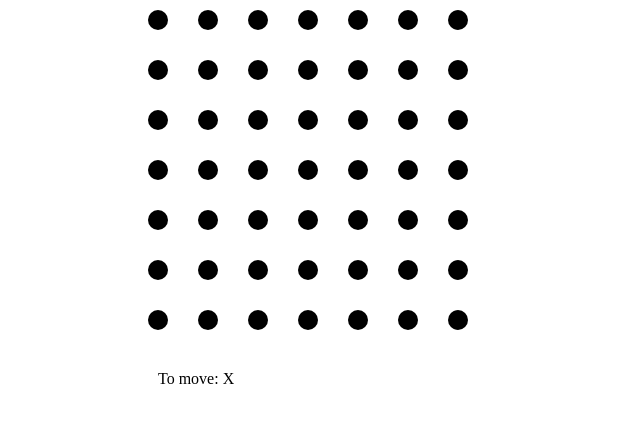
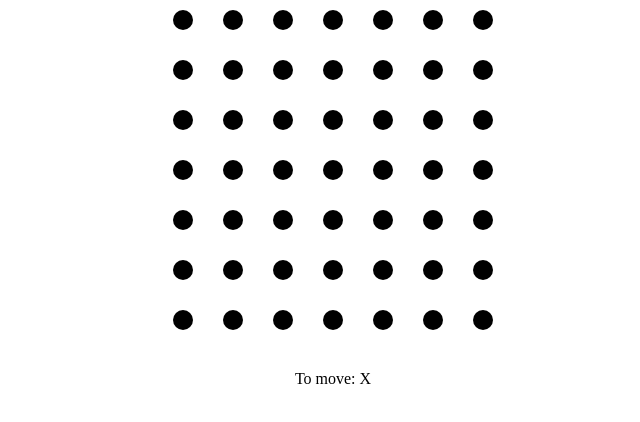
Before and after one commit to sjsakib/dot-connect, a React app: page / in a window 1280 px wide. Shown: the whole page, without its empty margins (307-947 px from the left). Built offline with nearby package versions, Linux system fonts and the light colour scheme.

Commit message:
minor style fix

```diff
--- a/src/components/Grid.js
+++ b/src/components/Grid.js
@@ -25,9 +25,11 @@ class Grid extends Component {
 		);
 
 		return (
-			<div className="container" style={{ width: props.size * 50 }}>
-				{grid}
-				<p> To move: {props.xIsNext ? 'X' : 'O'}</p>
+			<div className="container" style={{ width: (props.size-1) * 50 }}>
+				<div className="grid-container" style={{ width: props.size * 50 }}>
+					{grid}
+				</div>
+				<p className='game-info'> To move: {props.xIsNext ? 'X' : 'O'}</p>
 			</div>
 		);
 	}
--- a/src/css/index.css
+++ b/src/css/index.css
@@ -54,3 +54,8 @@
 	line-height: 50px;
 	text-align: center;
 }
+
+
+.game-info {
+	text-align: center;
+}
--- a/src/reducers/index.js
+++ b/src/reducers/index.js
@@ -58,8 +58,8 @@ function nodeClicked(state, clickedNode) {
 
   const lastClicked = state.lastClicked;
   if (!lastClicked ||
-    (clickedNode.r == lastClicked.r &&
-      clickedNode.c == lastClicked.c)
+    (clickedNode.r === lastClicked.r &&
+      clickedNode.c === lastClicked.c)
   ) {
     return {
       lastClicked: clickedNode
```
